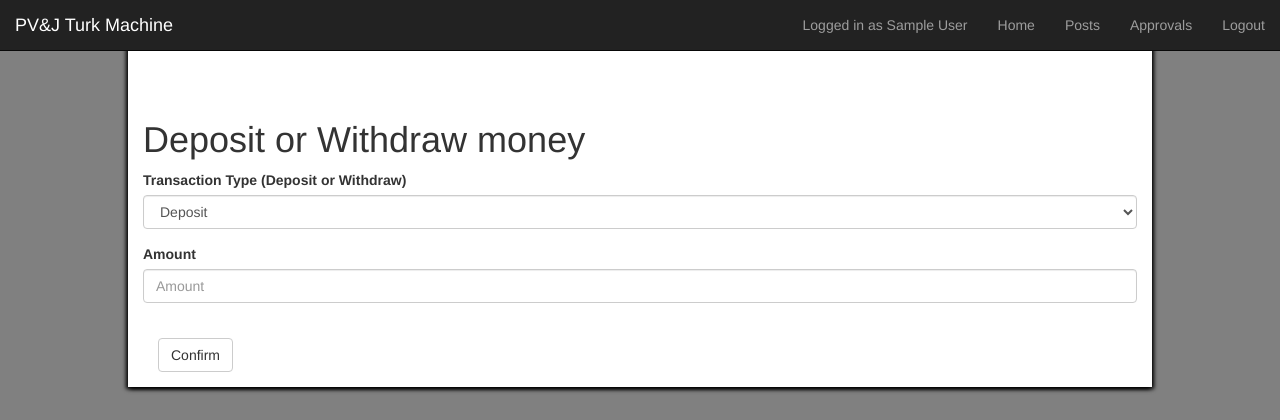
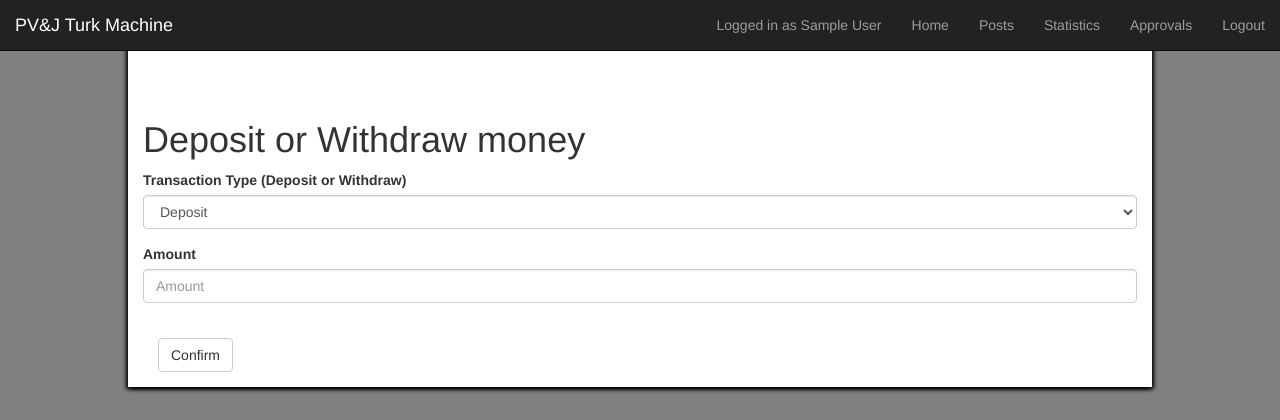
Before and after one commit to jamesw8/PVJ-Turk, a Flask app: page /balance in a window 1280 px wide. Shown: the top 420 px of the page. Run offline with Flask 2, Linux system fonts and the light colour scheme; the visitor is signed in with stand-in values (Sample User, id 1); some libraries are stand-ins or nearby versions.

Commit message:
Added stat tab

```diff
--- a/templates/base.html
+++ b/templates/base.html
@@ -29,6 +29,7 @@
 					{% endif %}
 					<li><a href="/">Home</a></li>
 					<li><a href="/posts">Posts</a></li>
+					<li><a href="/statistics">Statistics</a></li>
 					{% if not session['Email'] %}
 						<li><a href="/signup">Sign Up</a></li>
 						<li><a href="/login">Login</a></li>
```
